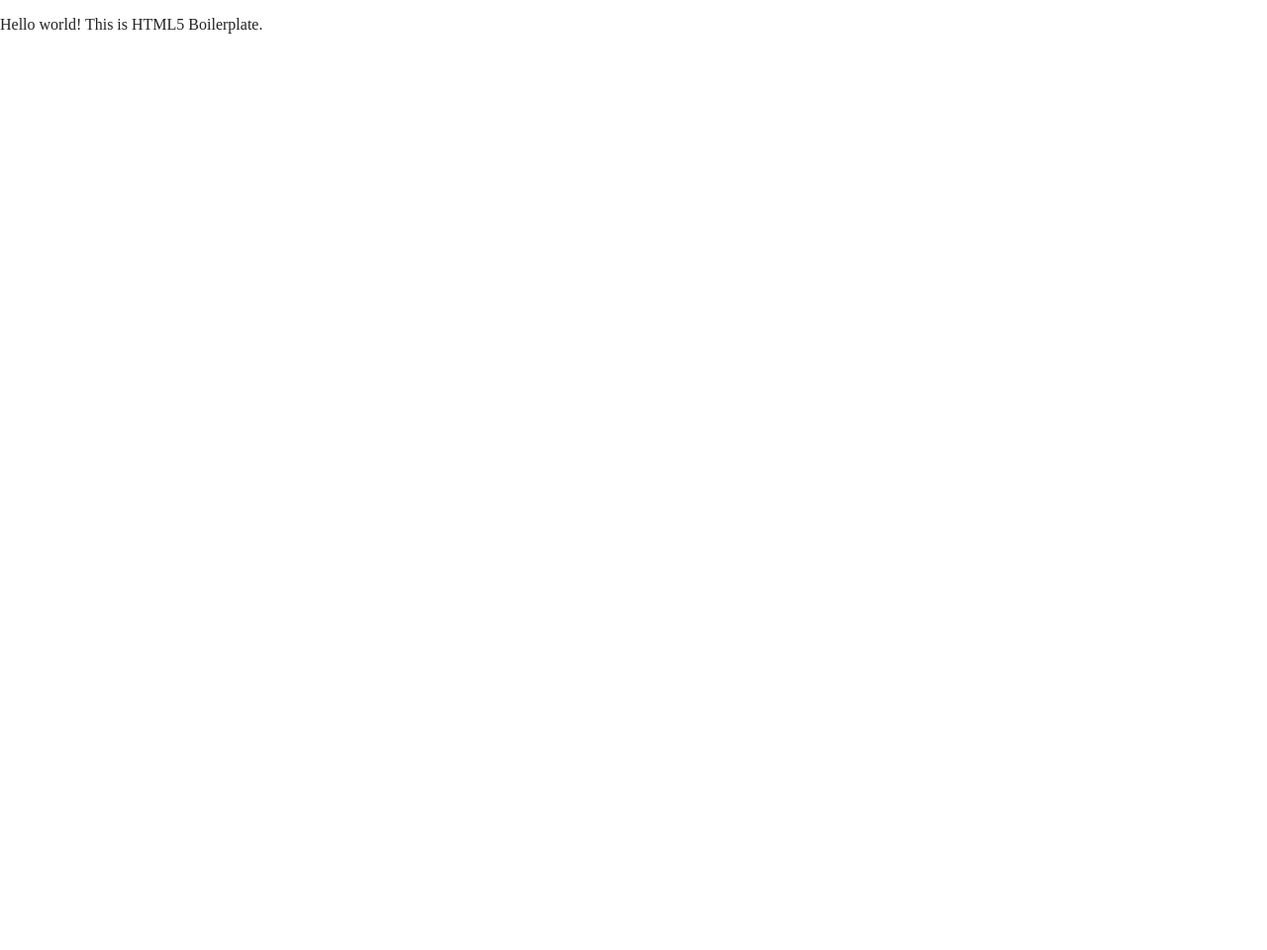
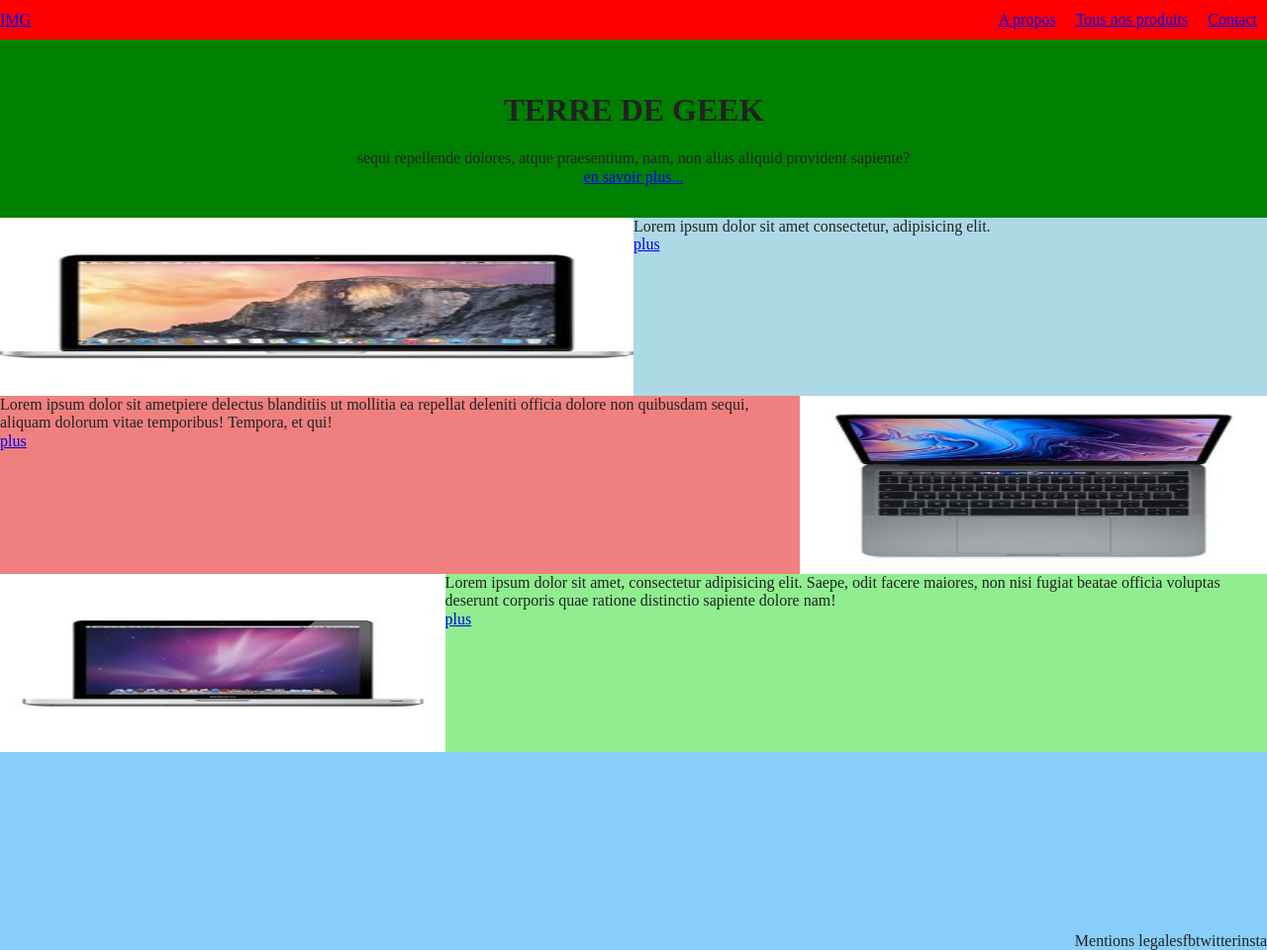
Before and after one commit to KevLgl/terre_de_geek, a website built with Parcel: page index.html in a window 1280 px wide. Shown: the whole page at 99% size. Before the commit the page ends 800 px from the top, so only its background shows below. Built offline with nearby package versions, Linux system fonts and the light colour scheme; grey boxes are pictures that could not be loaded.

Commit message:
all website placed with flexbox

```diff
--- a/css/main.css
+++ b/css/main.css
@@ -87,12 +87,96 @@ textarea {
    Author's custom styles
    ========================================================================== */
 /* general rules  */
+*{
+  margin: 0;
+  padding: 0;
+}
+header{
+  height: 22%;
+}
+section{
+  height: 22%;
+}
+footer{
+  height: 200px;
+}
+/* utility classes */
+/* nav */
+nav{
+  display: flex;
+  justify-content: space-between;
+  align-items: center;
+  background-color: red;
+  height: 40px;
 
-/* utility classes */
+}
 
+nav ul{
+  display: flex;
+  list-style-type: none;
+}
+nav li{
+  margin: 0 10px;
+}
+/* main  */
+main{
+  height: 900px;
+}
 /* header */
-
-/* ==========================================================================
+header{
+  background-color: green;
+  display:flex;
+  flex-direction: column;
+  align-items: center;
+  justify-content: center;
+  height: 20%;
+}
+header a{
+  float:right;
+}
+/* sections */
+section img{
+  width: 50%;
+  height: 100%;
+}
+.product1{
+  background-color: lightblue;
+  height: 20%;
+  display: flex;
+}
+.product2{
+  background-color: lightcoral;
+  height: 20%;
+  display: flex;
+}
+.product3{
+  background-color: lightgreen;
+  height: 20%;
+  display: flex;
+}
+/* footer  */
+footer{
+  background-color: lightskyblue;
+  display: flex;
+}
+.maap{
+  width: 40%;
+  display: flex;
+  justify-content: center;
+  align-items: center;
+}
+iframe{
+  height: 60%;
+  width: 60%;
+}
+.social{
+  width: 60%;
+  display: flex;
+  align-items: flex-end;
+  justify-content: flex-end;
+}
+/* ===
+=======================================================================
    Helper classes
    ========================================================================== */
 
--- a/index.html
+++ b/index.html
@@ -18,9 +18,66 @@
   </head>
 
   <body>
+    <nav>
+      <a href="index.html">IMG</a>
+      <ul>
+        <li><a href="#">A propos</a></li>
+        <li><a href="#">Tous nos produits</a></li>
+        <li><a href="#">Contact</a></li>
+      </ul>
+    </nav>
+    <main>
+      <header>
+        <h1>TERRE DE GEEK</h1>
+        <p> sequi repellende dolores, atque praesentium, nam, non alias aliquid provident sapiente?</p>
+          <a href="aboutme">en savoir plus...</a>
+        </div>
+      </header>
+      <section class="product1">
+        <img src="img/product1.jpg" alt="photo ordinateur">
+        <div>
+          <p>Lorem ipsum dolor sit amet consectetur, adipisicing elit. </p>
+          <a href="#">plus</a>
+        </div>
+      </section>
+      <section class="product2">
+        <div>
+          <p>Lorem ipsum dolor sit ametpiere delectus blanditiis ut mollitia ea repellat deleniti officia dolore non quibusdam sequi, aliquam dolorum vitae temporibus! Tempora, et qui!</p>
+          <a href="#">plus</a>
+        </div>
+        <img src="img/product2.jpg" alt="photo ordinateur">
+      </section>
+      <section class="product3">
+        <img src="img/product3.jpg" alt="photo ordinateur">
+        <div>
+          <p>Lorem ipsum dolor sit amet, consectetur adipisicing elit. Saepe,  odit facere maiores, non nisi fugiat beatae officia voluptas deserunt corporis quae ratione distinctio sapiente dolore nam!</p>
+          <a href="#">plus</a>
+      </section>
+      <footer>
+        <div class="maap">
+          <iframe src="https://www.google.com/maps/embed?pb=!1m18!1m12!1m3!1d2596.9122245033204!2d1.0707991149919476!3d49.391652370965595!2m3!1f0!2f0!3f0!3m2!1i1024!2i768!4f13.1!3m3!1m2!1s0x47e0dfbf4ddceef1%3A0x73a65228cf4c2fbf!2sAFPA!5e0!3m2!1sfr!2sfr!4v1595008368781!5m2!1sfr!2sfr" width="600" height="450" frameborder="0" style="border:0;" allowfullscreen="" aria-hidden="false" tabindex="0"></iframe>
+        </div>
+        <div class="social">
+          <p class="mentions">Mentions legales</p>
+          <p>fb</p>
+          <p>twitter</p>
+          <p>insta</p>
+        </div>
+      </footer>
+    </main>
+
+
+
+
+
+
+
+
+
+
+
 
     <!-- Add your site or application content here -->
-  <p>Hello world! This is HTML5 Boilerplate.</p>
     <script src="js/vendor/modernizr-3.11.2.min.js"></script>
     <script src="js/plugins.js"></script>
     <script src="js/main.js"></script>
```
Also changed, not shown: img/product1.jpg (added), img/product2.jpg (added), img/product3.jpg (added). Lines whose indentation alone changed are shown as unchanged.
